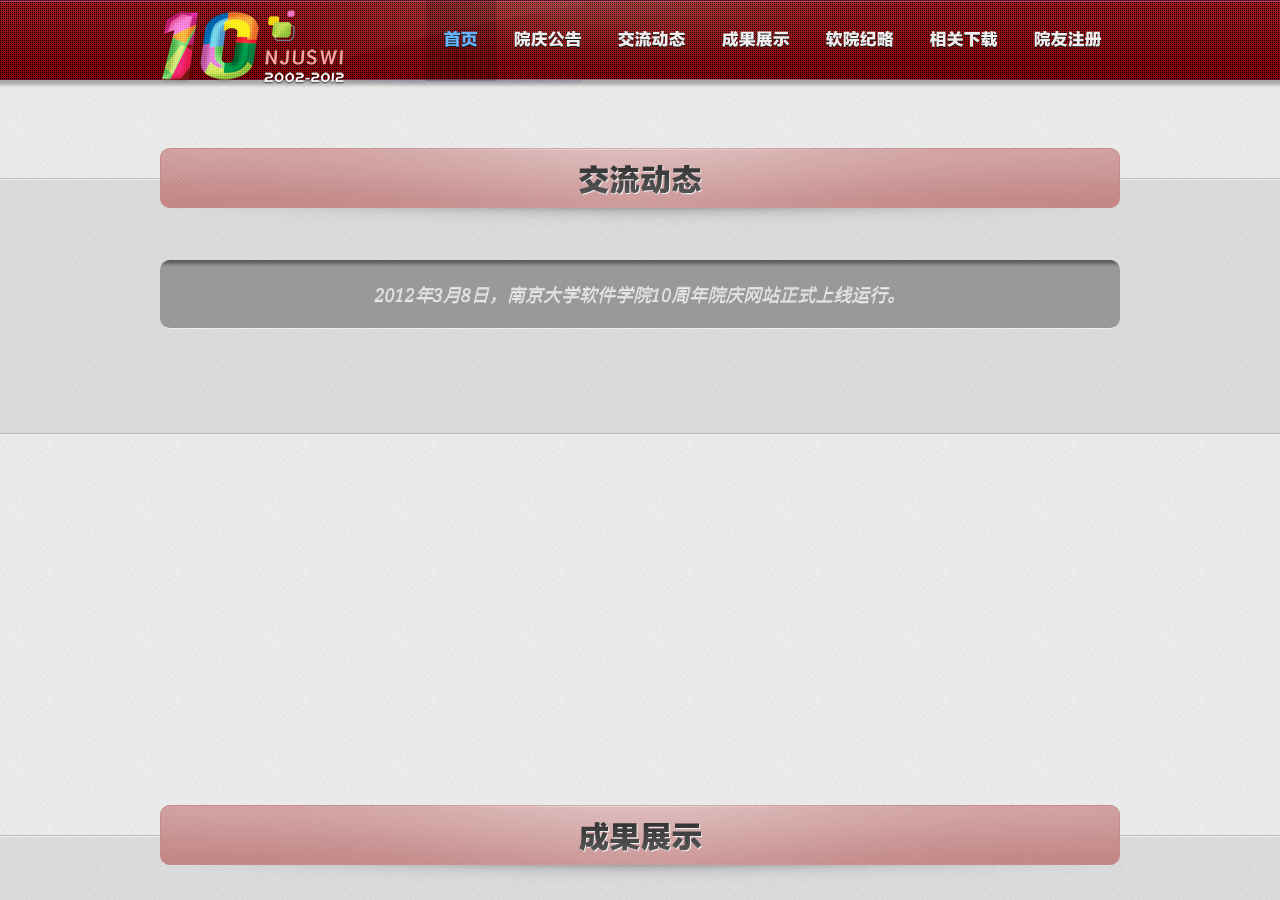
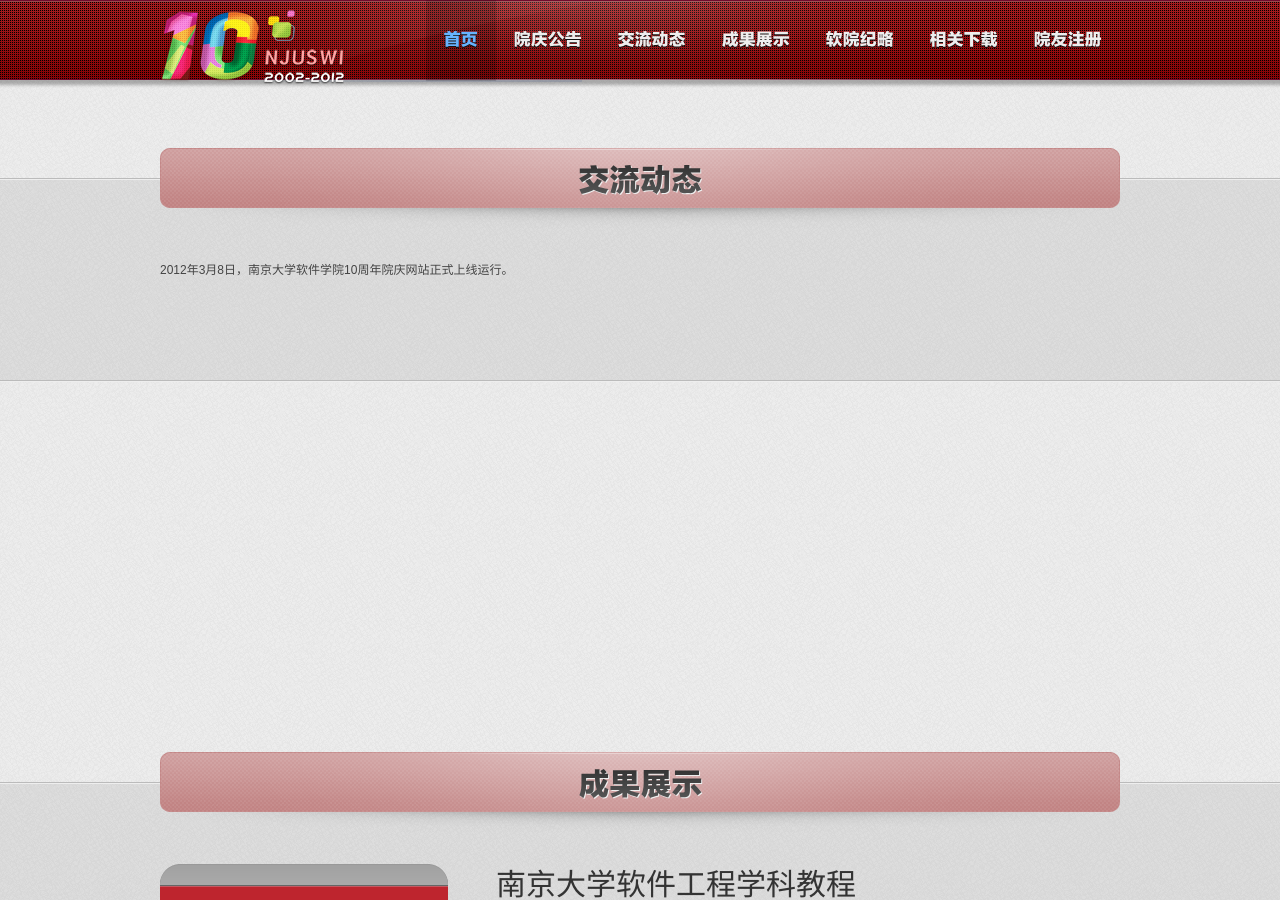
Before and after one commit to clippit/10th-anniversary, a Jekyll site: the page built from index.html, in a window 1280 px wide and 900 px high, scrolled down 1753 px. Built offline with Jekyll 4.4.1, drawn with Linux system fonts in a browser that asks for light colours; nearby versions of some CDN libraries; Markdown is read by kramdown in place of the engine named in the settings.

Commit message:
render news section partially

```diff
--- a/index.html
+++ b/index.html
@@ -169,9 +169,7 @@ slider:
   <!-- /section header -->
   <!-- section content -->
   <div class="content">
-    <div class="black-box">
-      <p>2012年3月8日，南京大学软件学院10周年院庆网站正式上线运行。</p>
-    </div>
+    {% render_partial news.html %}
   </div>
   <!-- /section content -->
   <div class="section-line"></div>
```
